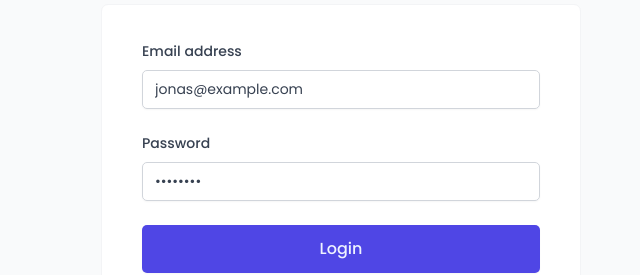
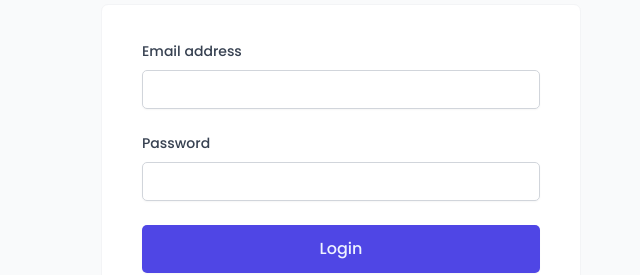
Before and after one commit to yusuf-ad/The-Wild-Oasis, a React (Vite) app: page /login in a window 1280 px wide. Shown: the part 339-614 px from the top of the page, without its empty margins (299-939 px from the left). Built offline with nearby package versions, Linux system fonts and the light colour scheme; no server answers; a web font is replaced by a local one.

Commit message:
final fix

```diff
--- a/src/features/authentication/LoginForm.jsx
+++ b/src/features/authentication/LoginForm.jsx
@@ -9,8 +9,8 @@ import FormRowVertical from "../../ui/FormRowVertical";
 import SpinnerMini from "../../ui/SpinnerMini";
 
 function LoginForm() {
-  const [email, setEmail] = useState("jonas@example.com");
-  const [password, setPassword] = useState("pass1234");
+  const [email, setEmail] = useState();
+  const [password, setPassword] = useState();
   const { login, isLoading } = useLogin();
 
   function handleSubmit(e) {
--- a/src/features/cabins/CabinRow.jsx
+++ b/src/features/cabins/CabinRow.jsx
@@ -93,6 +93,7 @@ function CabinRow({ cabin }) {
 
             <Menus.List id={cabinId}>
               <Menus.Button
+                disabled={isCreating}
                 onClick={handleDuplicateCabin}
                 icon={<HiSquare2Stack />}
               >
```
